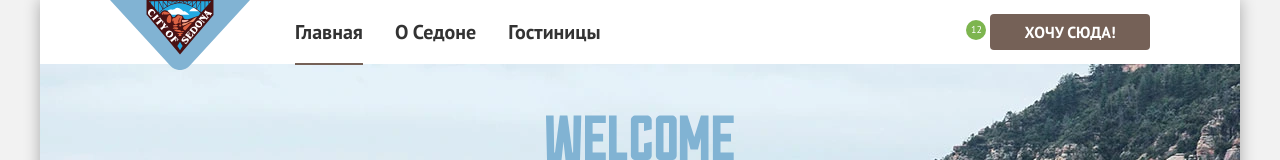
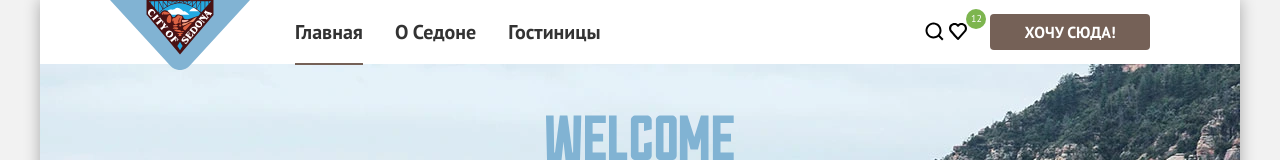
Before and after one commit to gorbunoff-denis/sedona-liga-template, a website: page source/index.html in a window 1280 px wide. Shown: the top 160 px of the page. Drawn offline with nearby package versions, Linux system fonts and the light colour scheme; files that its build step writes are made by us from their sources.

Commit message:
Заменит контекстные иконки на декоративные

```diff
--- a/source/index.html
+++ b/source/index.html
@@ -27,13 +27,13 @@
           </ul>
           <ul class="navigation__user-list list-reset">
             <li class="navigation__user-item">
-              <a class="navigation__user-link">
+              <a class="navigation__user-link navigation__user-link--search">
                 <!-- <img src="./img/sprite/header-search-icon.svg" width="20" height="20" alt="Image"> -->
                 <span class="visually-hidden">Поиск</span>
               </a>
             </li>
             <li class="navigation__user-item">
-              <a class="navigation__user-link">
+              <a class="navigation__user-link navigation__user-link--favourites">
                 <!-- <img src="./img/sprite/header-fovourites-icon.svg" width="20" height="20" alt="Image"> -->
                 <span class="visually-hidden">Избранное</span>
                 <span class="navigation__user-favourites">12</span>
--- a/source/sass/blocks/navigation.scss
+++ b/source/sass/blocks/navigation.scss
@@ -66,26 +66,27 @@
 .navigation__user-link {
   position: relative;
   display: flex;
-  flex-direction: row wrap;
+  flex-flow: row wrap;
   justify-content: center;
   align-items: center;
   padding: 23px 12px;
   margin: 0;
 
-  &:hover path {
-    fill: #756157;
+  &--search {
+    background: url("../img/sprite/header-search-icon.svg") no-repeat center;
   }
 
-  &:active path {
-    fill: #756157;
-    fill-opacity: 0.3;
+  &--favourites {
+    position: relative;
+    background: url("../img/sprite/header-fovourites-icon.svg") no-repeat center;
   }
 }
+
 
 .navigation__user-favourites {
   position: absolute;
   left: 20px;
-  top: 11px;
+  top: 0px;
   padding: 5px;
   font-weight: 400;
   font-size: 10px;
--- a/source/sass/global/global.scss
+++ b/source/sass/global/global.scss
@@ -6,7 +6,7 @@
 
 html {
   box-sizing: border-box;
-  height: 100vh;
+  height: 100%;
 }
 
 body {
```
Also changed, not shown: build/css/style.css, build/css/style.min.css, build/index.html, 1 other file.
